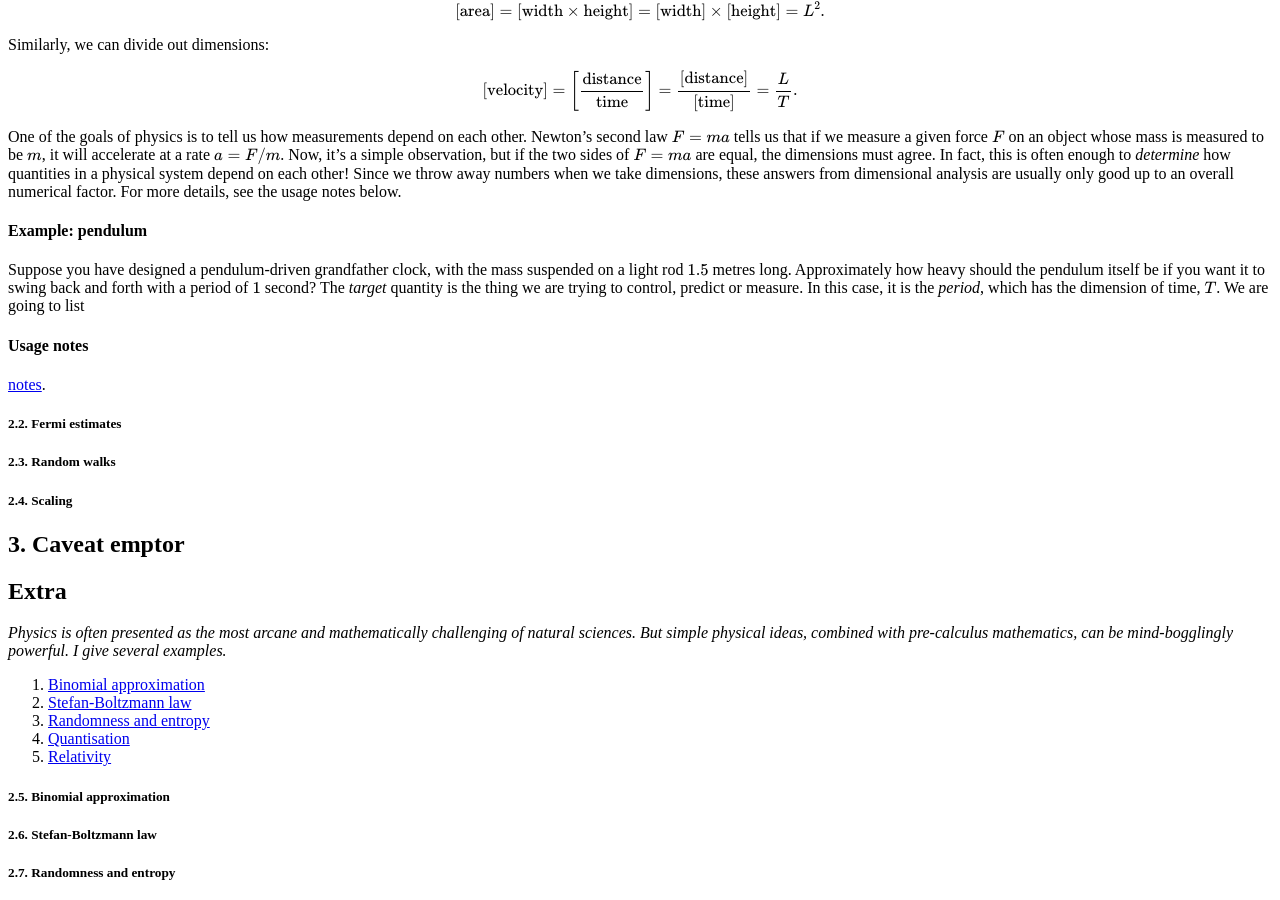
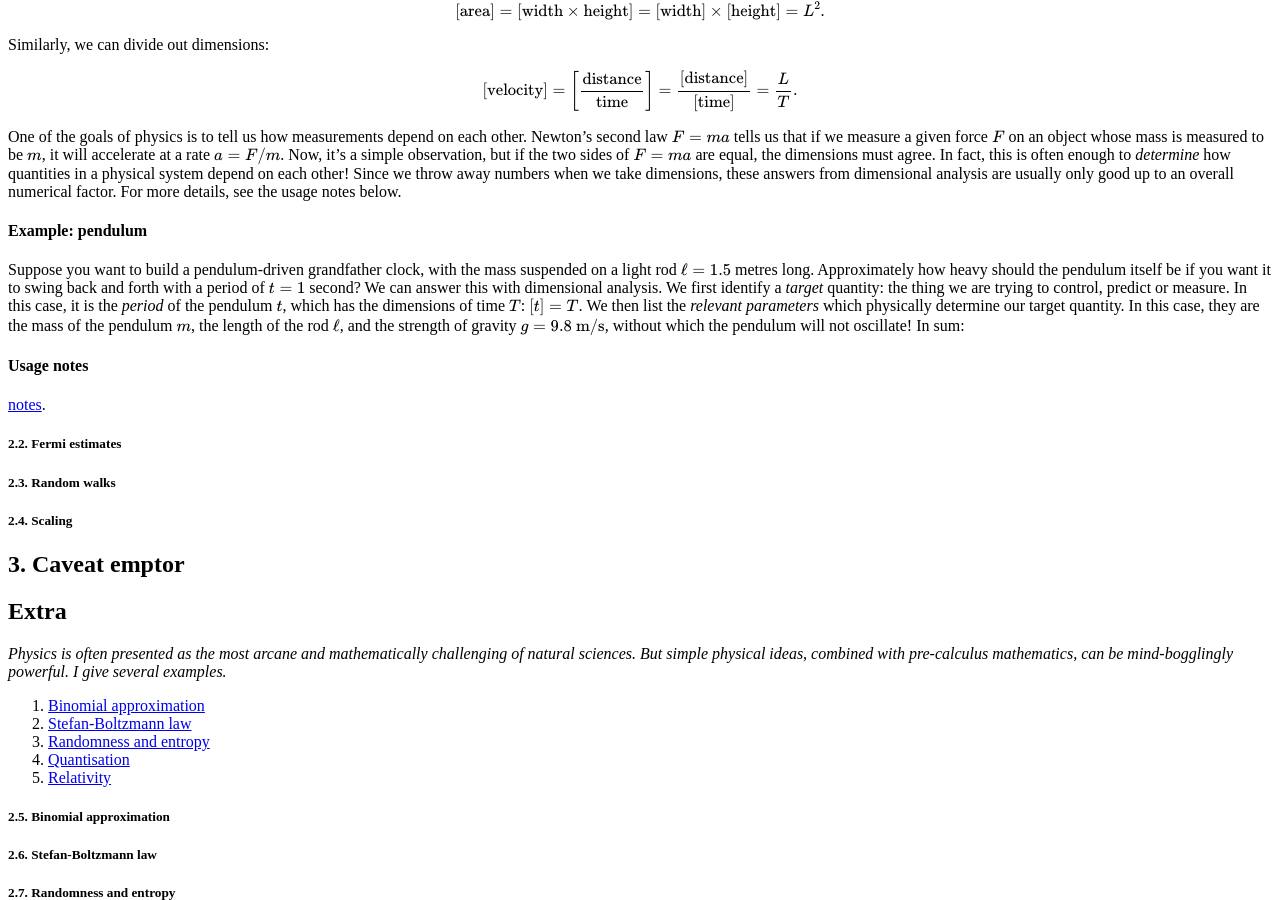
Before and after one commit to hapax/hapax.github.io, a Jekyll site: the page built from assets/simple-physics.md, in a window 1280 px wide and 900 px high, scrolled down 1432 px. Built offline with Jekyll 4.4.1, drawn with Linux system fonts in a browser that asks for light colours; our own code applies the rules of GitHub Pages for plain Markdown files; formulas are drawn with MathJax 3; a script that is not in the unit is left out.

Commit message:
Update simple-physics.md

```diff
--- a/assets/simple-physics.md
+++ b/assets/simple-physics.md
@@ -130,15 +130,25 @@ For more details, see the usage notes below.
 
 #### Example: pendulum
 
-Suppose you have designed a pendulum-driven grandfather clock, with
-the mass suspended on a light rod $1.5$ metres long.
+Suppose you want to build a pendulum-driven grandfather clock, with
+the mass suspended on a light rod $\ell = 1.5$ metres long.
 Approximately how heavy should the pendulum itself be if you want it
-to swing back and forth with a period of $1$ second?
-The *target* quantity is the thing we are trying to control, predict
-or measure.
-In this case, it is the *period*, which has the dimension of time,
-$T$.
-We are going to list
+to swing back and forth with a period of $t = 1$ second?
+We can answer this with dimensional analysis.
+We first identify a *target* quantity: the thing we are trying to
+control, predict or measure.
+In this case, it is the *period* of the pendulum $t$, which has the
+dimensions of time $T$:
+$$
+[t] = T.
+$$
+We then list the *relevant parameters* which physically determine our
+target quantity.
+In this case, they are the mass of the pendulum $m$, the length of the
+rod $\ell$, and the strength of gravity $g = 9.8 \text{ m/s}$, without
+which the pendulum will not oscillate!
+In sum:
+
 
 #### Usage notes
 
```
